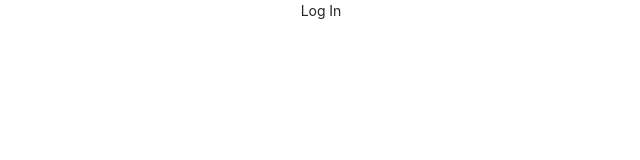
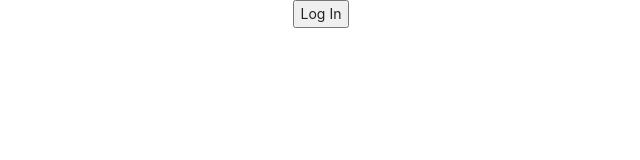
Before and after one commit to shouryan01/Teacher-Payday, a React (Create React App) app in the folder frontend/: page /login in a window 1280 px wide. Shown: the top 160 px of the page, without its empty margins (319-959 px from the left). Built offline with nearby package versions, Linux system fonts and the light colour scheme.

Commit message:
fix auth

```diff
--- a/frontend/src/components/LogIn.tsx
+++ b/frontend/src/components/LogIn.tsx
@@ -1,11 +1,10 @@
 import React from 'react';
+import { useAuth0 } from "@auth0/auth0-react";
 
 function LogIn() {
-  return (
-    <div className="App">
-      <p>Log In</p>
-    </div>
-  );
+  const { loginWithRedirect } = useAuth0();
+
+  return <button onClick={() => loginWithRedirect()}>Log In</button>;
 }
 
 export default LogIn;
--- a/frontend/src/index.tsx
+++ b/frontend/src/index.tsx
@@ -1,15 +1,22 @@
 import React from 'react';
 import ReactDOM from 'react-dom';
+import { Auth0Provider } from "@auth0/auth0-react";
 
 import './index.css';
 import App from './App';
 import { BrowserRouter as Router } from 'react-router-dom';
 
 ReactDOM.render(
-  <React.StrictMode>
-    <Router>
-      <App />
-    </Router>
-  </React.StrictMode>,
+  <Auth0Provider
+    domain="dev-sg92b6x7.us.auth0.com"
+    clientId="V4adTyJuQqmVYdIGy5exjTo5TZXImTW5"
+    redirectUri={window.location.origin}
+  >
+    <React.StrictMode>
+      <Router>
+        <App />
+      </Router>
+    </React.StrictMode>
+  </Auth0Provider>,
   document.getElementById('root')
 );
```
